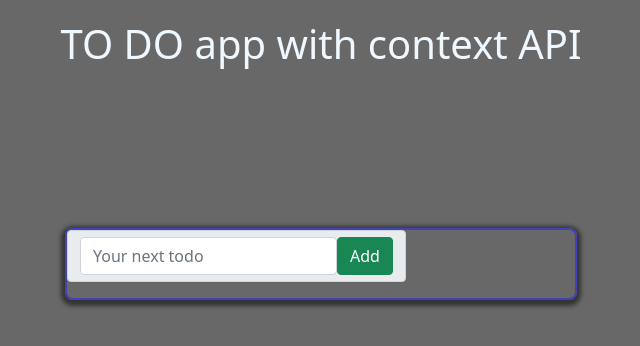
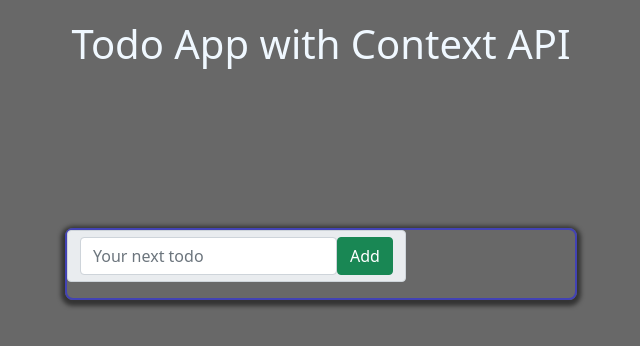
Before and after one commit to Niraj8028/To_do_app, a React (Create React App) app: page / in a window 1280 px wide. Shown: the top 346 px of the page, without its empty margins (319-959 px from the left). Built offline with nearby package versions, Linux system fonts and the light colour scheme.

Commit message:
Final commit

```diff
--- a/src/App.js
+++ b/src/App.js
@@ -8,16 +8,18 @@ import TodoReducer from './Context/Reducer'
 import { Container } from 'reactstrap';
 import Todoform from './Components/Todoform';
 import Todos from './Components/Todos';
-const App=()=>{
-  const [todos, dispatch]= useReducer(TodoReducer,[]);
-  return(
-    <TodoContext.Provider value={{todos,dispatch}}>
-        <Container fluid>
-        <h1>TO DO app with context API</h1>
-        <Todos className="mt-5 mb-3"/>
-          <Todoform/>
-        </Container>
+
+const App = () => {
+  const [todos, dispatch] = useReducer(TodoReducer, []);
+  return (
+    <TodoContext.Provider value={{ todos, dispatch }}>
+      <Container fluid>
+        <h1>Todo App with Context API</h1>
+        <Todos />
+        <Todoform />
+      </Container>
     </TodoContext.Provider>
-  )
-}
+  );
+};
+
 export default App;
--- a/src/Components/Todos.js
+++ b/src/Components/Todos.js
@@ -10,9 +10,9 @@ const Todos=()=>{
   return (
         <ListGroup className='mt-5 mb-3 items'>
             {todos.map(todo=>(
-                <ListGroupItem key={todo.id}>
+                <ListGroupItem key={todo.id} className='d-flex justify-content-center' >
                     {todo.todostring}
-                    <span className="Float-right"
+                    <span className=""
                     onClick={() =>{
                         dispatch({
                             type:REMOVE_TODO,
```
